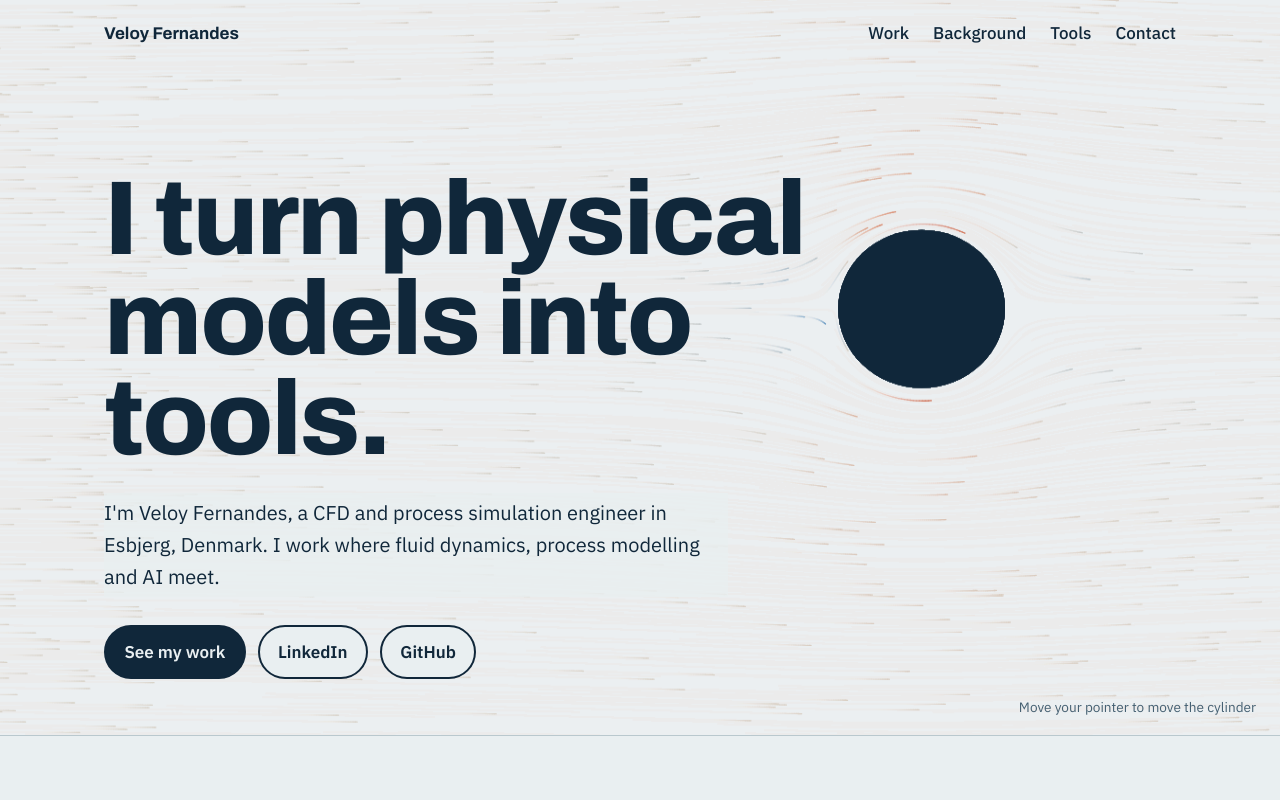
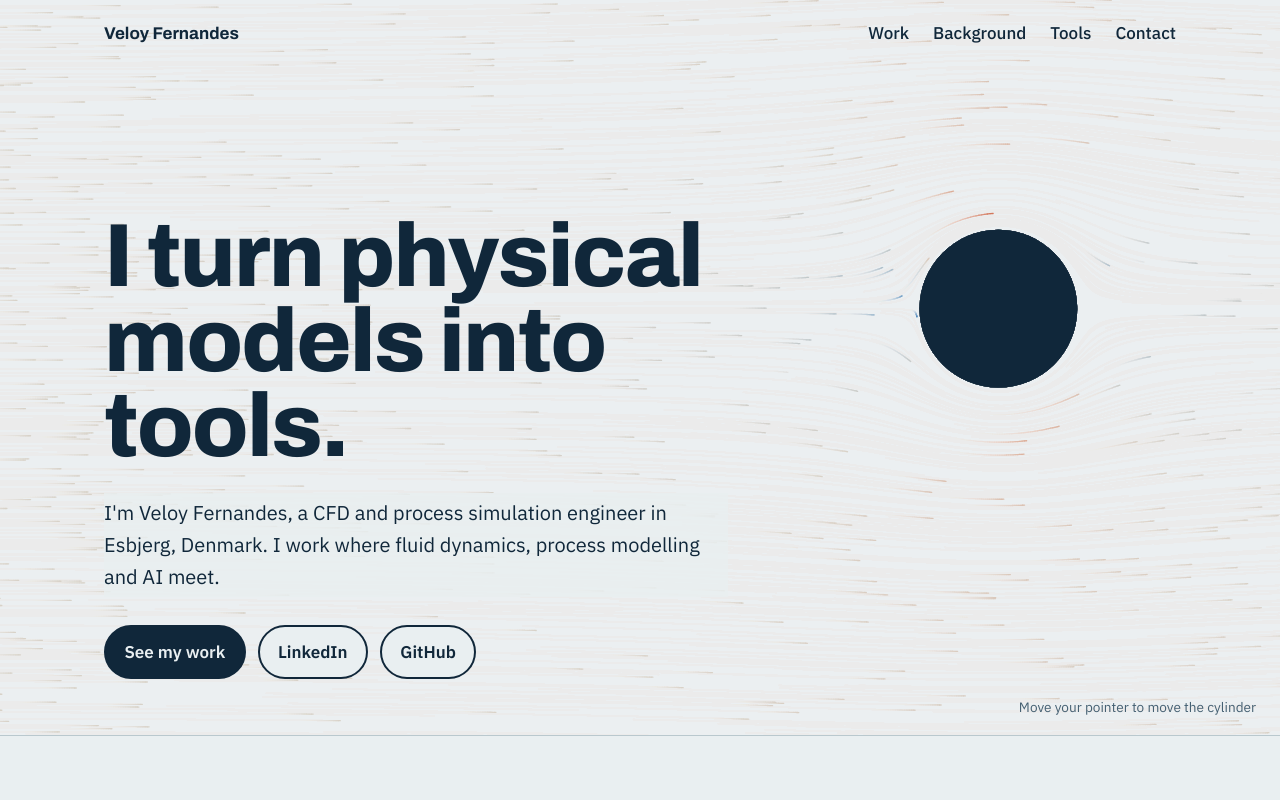
Before and after one commit to VeloyFernandes/VeloyFernandes.github.io, a plain HTML site: page index.html in a window 1280 px wide. Shown: the top 800 px of the page. Drawn offline with Linux system fonts and the light colour scheme.

Commit message:
Keep hero headline clear of the cylinder

```diff
--- a/index.html
+++ b/index.html
@@ -56,11 +56,11 @@
     font-family: var(--display);
     font-weight: 800;
     font-stretch: 122%;
-    font-size: clamp(2.6rem, 8.2vw, 6.75rem);
+    font-size: clamp(2.3rem, 7vw, 6rem);
     line-height: 0.95;
     letter-spacing: -0.02em;
     margin: 0 0 1.5rem;
-    max-width: 11ch;
+    max-width: 7em;
   }
   .lede { max-width: 52ch; font-size: clamp(1.05rem, 1.6vw, 1.25rem); margin: 0 0 1.75rem; background: color-mix(in srgb, var(--paper) 82%, transparent); padding: 0.25rem 0; }
   .actions { display: flex; gap: 0.75rem; flex-wrap: wrap; }
@@ -315,7 +315,7 @@
     canvas.width = W * dpr; canvas.height = H * dpr;
     ctx.setTransform(dpr, 0, 0, dpr, 0, 0);
     a = Math.max(38, Math.min(W, H) * 0.11);
-    cyl.x = cyl.tx = W * (W > 820 ? 0.72 : 0.7);
+    cyl.x = cyl.tx = W * (W > 820 ? 0.78 : 0.72);
     cyl.y = cyl.ty = H * (W > 820 ? 0.42 : 0.24);
     var n = Math.round(Math.min(900, W * H / 1500));
     parts = [];
```
